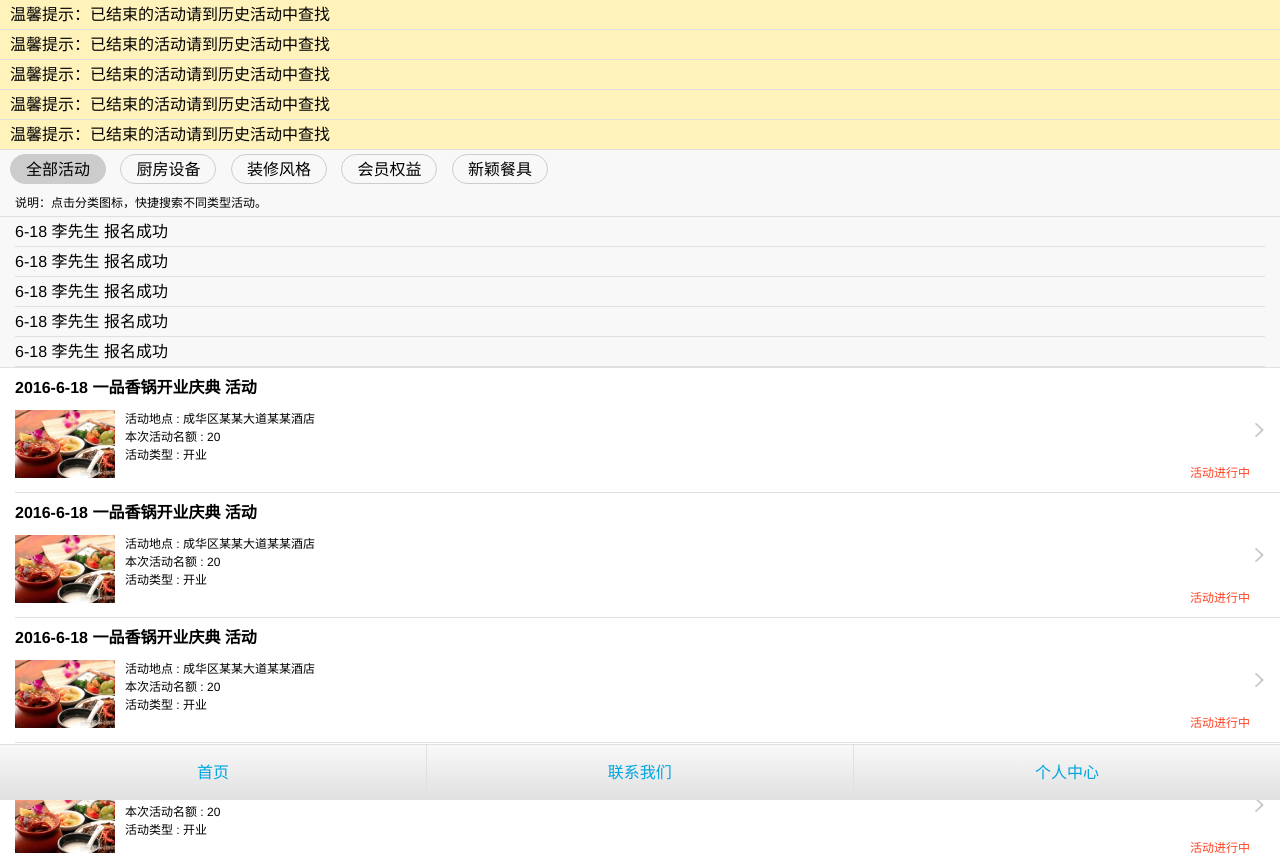
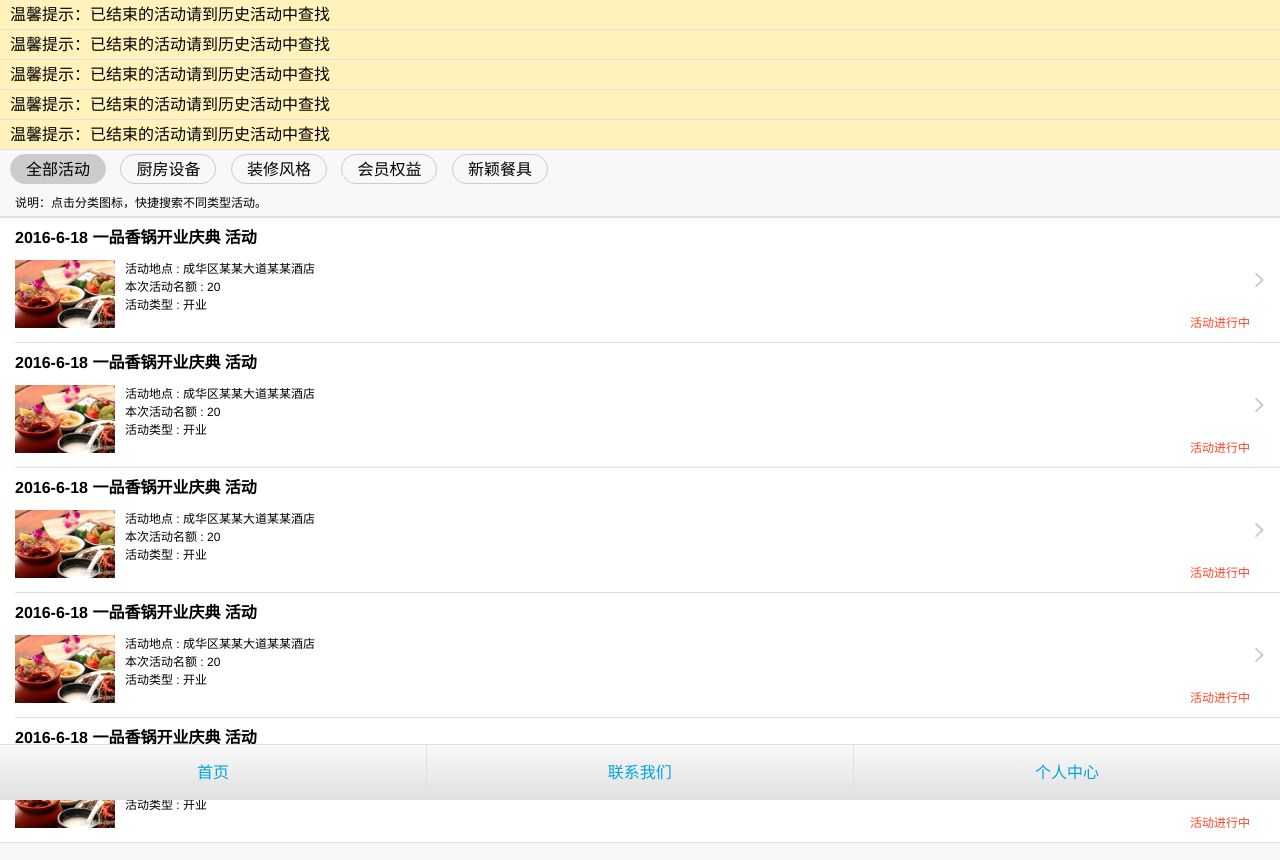
Before and after one commit to copperdale/SCFood, a website: page src/userBenefits.html in a window 1280 px wide. Shown: the top 860 px of the page. Drawn offline with Linux system fonts and the light colour scheme.

Commit message:
Update userBenefits.html

```diff
--- a/src/userBenefits.html
+++ b/src/userBenefits.html
@@ -116,7 +116,7 @@
 <script type="text/javascript">
     window.addEventListener('load', function(){
         renderTips();
-        renderApplyInfos();
+        //renderApplyInfos();
         renderActivityList();
     });
 
```
